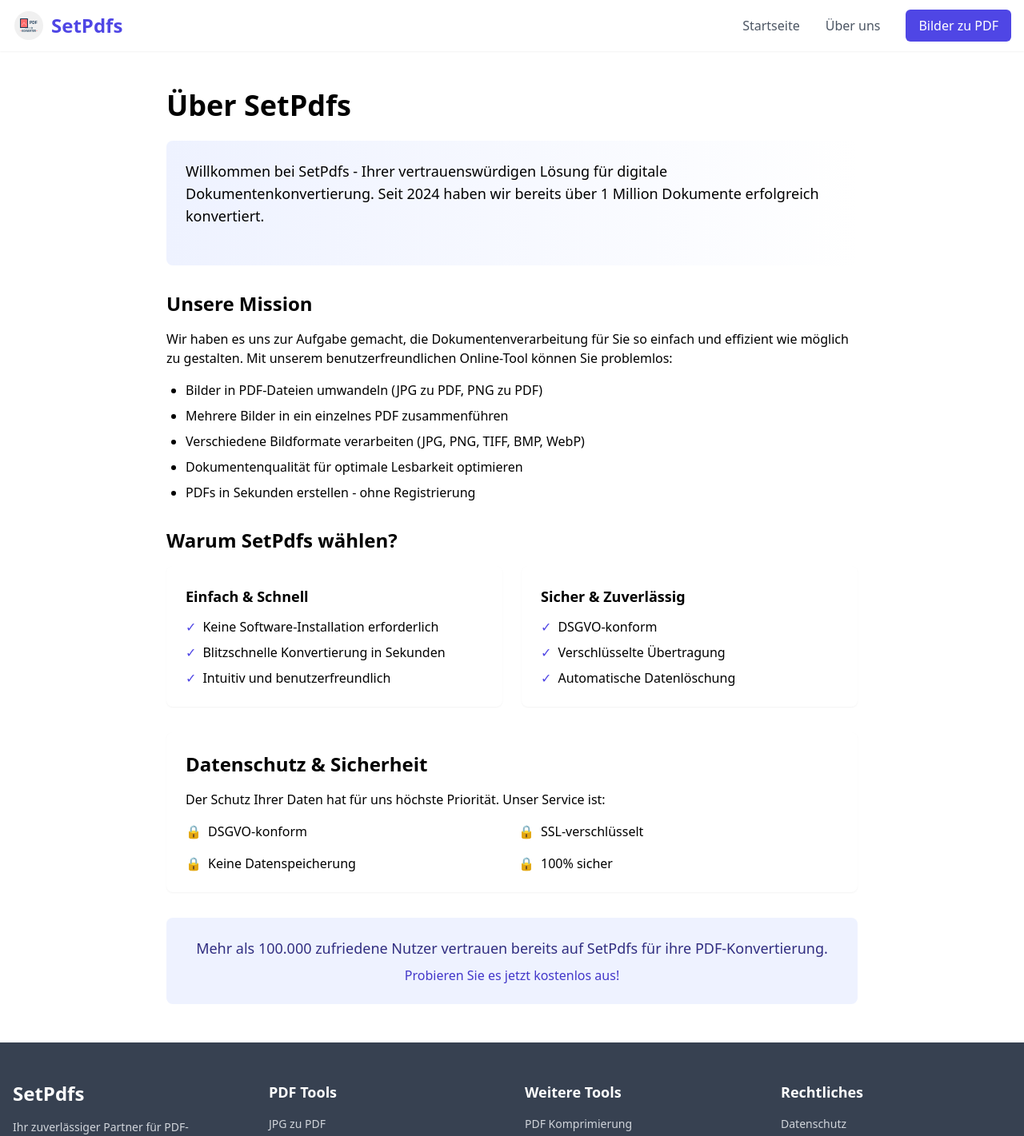
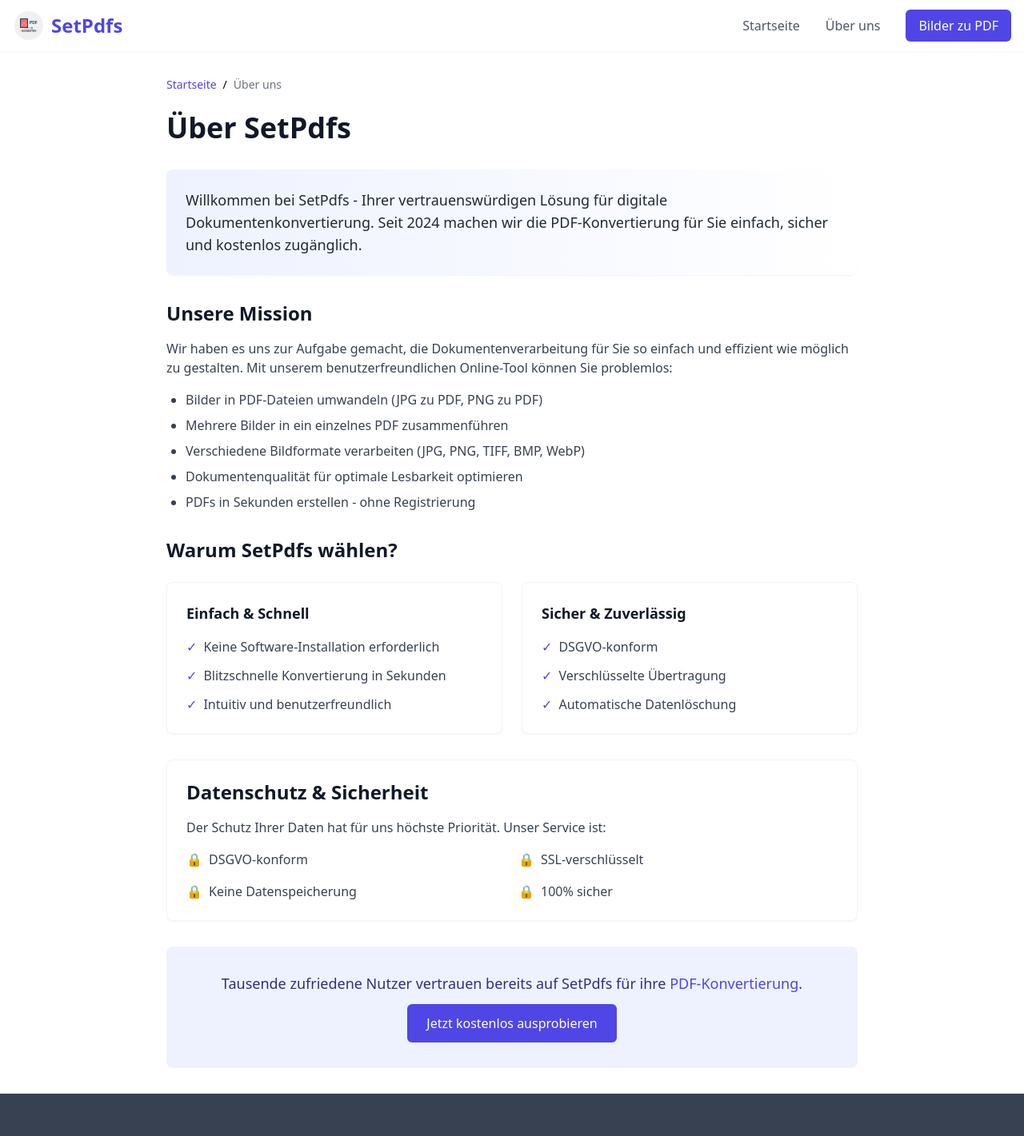
Before and after one commit to Mohdaasif97/SetPdfs, a React (Vite) app: page /uber-uns in a window 1280 px wide. Shown: the top 1421 px of the page at 80% size. Built offline with nearby package versions, Linux system fonts and the light colour scheme.

Commit message:
Updated FAQ schema

```diff
--- a/src/components/AboutUs.jsx
+++ b/src/components/AboutUs.jsx
@@ -1,34 +1,72 @@
 import React from 'react';
 import { Helmet } from 'react-helmet';
+import { Link } from 'react-router-dom';
 
 const AboutUs = () => {
   return (
     <>
-      {/* SEO Meta Tags */}
       <Helmet>
-      <title>Mehrere Bilder zu PDF | Schneller Konverter | Kostenlos & Sicher</title>
-      <meta name="description" content="SetPdfs ist Ihr kostenloser Online-PDF-Konverter. Wandeln Sie JPG, PNG und andere Bildformate sicher und schnell in PDF um. ✓ Keine Installation ✓ DSGVO-konform ✓ Kostenlos" />
+        <title>Mehrere Bilder zu PDF | Schneller Konverter | Kostenlos & Sicher</title>
+        <meta name="description" content="SetPdfs ist Ihr kostenloser Online-PDF-Konverter. Wandeln Sie JPG, PNG und andere Bildformate sicher und schnell in PDF um. ✓ Keine Installation ✓ DSGVO-konform ✓ Kostenlos" />
         <meta name="keywords" content="PDF Konverter, Bilder zu PDF, Online PDF Tool, kostenloser PDF Konverter, sicherer PDF Konverter, DSGVO-konform" />
+        <link rel="canonical" href="https://setpdfs.de/uber-uns" />
+        <meta property="og:title" content="Über SetPdfs - Kostenloser PDF Konverter" />
+        <meta property="og:description" content="Erfahren Sie mehr über unseren kostenlosen Online-PDF-Konverter. ✓ Schnell ✓ Sicher ✓ DSGVO-konform" />
+        <meta property="og:url" content="https://setpdfs.de/uber-uns" />
+        <script type="application/ld+json">
+          {JSON.stringify({
+            "@context": "https://schema.org",
+            "@graph": [
+              {
+                "@type": "AboutPage",
+                "name": "Über SetPdfs",
+                "description": "Erfahren Sie mehr über unseren kostenlosen PDF-Konverter",
+                "url": "https://setpdfs.de/uber-uns",
+                "mainEntity": {
+                  "@type": "WebApplication",
+                  "name": "SetPdfs",
+                  "applicationCategory": "PDF Converter",
+                  "operatingSystem": "Web Browser",
+                  "offers": {
+                    "@type": "Offer",
+                    "price": "0",
+                    "priceCurrency": "EUR"
+                  }
+                }
+              }
+            ]
+          })}
+        </script>
       </Helmet>
 
-      <div className="max-w-4xl mx-auto px-4 py-12">
-        <h1 className="text-4xl font-bold mb-6">Über SetPdfs</h1>
+      <div className="max-w-4xl mx-auto px-4 py-8">
+        <nav className="text-sm mb-6" aria-label="Breadcrumb">
+          <ol className="list-none p-0 inline-flex">
+            <li className="flex items-center">
+              <Link to="/" className="text-indigo-600 hover:text-indigo-700">Startseite</Link>
+              <span className="mx-2">/</span>
+            </li>
+            <li className="text-gray-500">Über uns</li>
+          </ol>
+        </nav>
+
+        <h1 className="text-4xl font-bold mb-8 text-gray-900">Über SetPdfs</h1>
 
         <div className="space-y-8">
-          <section className="bg-gradient-to-r from-indigo-50 to-white p-6 rounded-lg">
-            <p className="text-lg mb-6">
+          <section className="bg-gradient-to-r from-indigo-50 to-white p-6 rounded-lg shadow-sm">
+            <p className="text-lg text-gray-800">
               Willkommen bei SetPdfs - Ihrer vertrauenswürdigen Lösung für digitale Dokumentenkonvertierung.
-              Seit 2024 haben wir bereits über 1 Million Dokumente erfolgreich konvertiert.
+              Seit 2024 machen wir die PDF-Konvertierung für Sie einfach, sicher und kostenlos zugänglich.
             </p>
           </section>
 
           <section>
-            <h2 className="text-2xl font-semibold mb-4">Unsere Mission</h2>
-            <p className="mb-4">
+            <h2 className="text-2xl font-semibold mb-4 text-gray-900">Unsere Mission</h2>
+            <p className="mb-4 text-gray-700">
               Wir haben es uns zur Aufgabe gemacht, die Dokumentenverarbeitung für Sie so einfach und effizient wie möglich zu gestalten.
               Mit unserem benutzerfreundlichen Online-Tool können Sie problemlos:
             </p>
-            <ul className="list-disc pl-6 space-y-2">
+            <ul className="list-disc pl-6 space-y-2 text-gray-700">
               <li>Bilder in PDF-Dateien umwandeln (JPG zu PDF, PNG zu PDF)</li>
               <li>Mehrere Bilder in ein einzelnes PDF zusammenführen</li>
               <li>Verschiedene Bildformate verarbeiten (JPG, PNG, TIFF, BMP, WebP)</li>
@@ -38,96 +76,81 @@ const AboutUs = () => {
           </section>
 
           <section>
-            <h2 className="text-2xl font-semibold mb-4">Warum SetPdfs wählen?</h2>
+            <h2 className="text-2xl font-semibold mb-6 text-gray-900">Warum SetPdfs wählen?</h2>
             <div className="grid md:grid-cols-2 gap-6">
-              <div className="bg-white p-6 rounded-lg shadow-sm">
-                <h3 className="font-semibold text-lg mb-3">Einfach & Schnell</h3>
-                <ul className="space-y-2">
+              <div className="bg-white p-6 rounded-lg shadow-sm border border-gray-100">
+                <h3 className="font-semibold text-lg mb-4 text-gray-900">Einfach & Schnell</h3>
+                <ul className="space-y-3">
                   <li className="flex items-start">
                     <span className="text-indigo-600 mr-2">✓</span>
-                    <span>Keine Software-Installation erforderlich</span>
+                    <span className="text-gray-700">Keine Software-Installation erforderlich</span>
                   </li>
                   <li className="flex items-start">
                     <span className="text-indigo-600 mr-2">✓</span>
-                    <span>Blitzschnelle Konvertierung in Sekunden</span>
+                    <span className="text-gray-700">Blitzschnelle Konvertierung in Sekunden</span>
                   </li>
                   <li className="flex items-start">
                     <span className="text-indigo-600 mr-2">✓</span>
-                    <span>Intuitiv und benutzerfreundlich</span>
+                    <span className="text-gray-700">Intuitiv und benutzerfreundlich</span>
                   </li>
                 </ul>
               </div>
 
-              <div className="bg-white p-6 rounded-lg shadow-sm">
-                <h3 className="font-semibold text-lg mb-3">Sicher & Zuverlässig</h3>
-                <ul className="space-y-2">
+              <div className="bg-white p-6 rounded-lg shadow-sm border border-gray-100">
+                <h3 className="font-semibold text-lg mb-4 text-gray-900">Sicher & Zuverlässig</h3>
+                <ul className="space-y-3">
                   <li className="flex items-start">
                     <span className="text-indigo-600 mr-2">✓</span>
-                    <span>DSGVO-konform</span>
+                    <span className="text-gray-700">DSGVO-konform</span>
                   </li>
                   <li className="flex items-start">
                     <span className="text-indigo-600 mr-2">✓</span>
-                    <span>Verschlüsselte Übertragung</span>
+                    <span className="text-gray-700">Verschlüsselte Übertragung</span>
                   </li>
                   <li className="flex items-start">
                     <span className="text-indigo-600 mr-2">✓</span>
-                    <span>Automatische Datenlöschung</span>
+                    <span className="text-gray-700">Automatische Datenlöschung</span>
                   </li>
                 </ul>
               </div>
             </div>
           </section>
 
-          <section className="bg-white p-6 rounded-lg shadow-sm">
-            <h2 className="text-2xl font-semibold mb-4">Datenschutz & Sicherheit</h2>
-            <p className="mb-4">Der Schutz Ihrer Daten hat für uns höchste Priorität. Unser Service ist:</p>
+          <section className="bg-white p-6 rounded-lg shadow-sm border border-gray-100">
+            <h2 className="text-2xl font-semibold mb-4 text-gray-900">Datenschutz & Sicherheit</h2>
+            <p className="mb-4 text-gray-700">Der Schutz Ihrer Daten hat für uns höchste Priorität. Unser Service ist:</p>
             <ul className="grid md:grid-cols-2 gap-4">
               <li className="flex items-center">
                 <span className="text-indigo-600 mr-2">🔒</span>
-                <span>DSGVO-konform</span>
+                <span className="text-gray-700">DSGVO-konform</span>
               </li>
               <li className="flex items-center">
                 <span className="text-indigo-600 mr-2">🔒</span>
-                <span>SSL-verschlüsselt</span>
+                <span className="text-gray-700">SSL-verschlüsselt</span>
               </li>
               <li className="flex items-center">
                 <span className="text-indigo-600 mr-2">🔒</span>
-                <span>Keine Datenspeicherung</span>
+                <span className="text-gray-700">Keine Datenspeicherung</span>
               </li>
               <li className="flex items-center">
                 <span className="text-indigo-600 mr-2">🔒</span>
-                <span>100% sicher</span>
+                <span className="text-gray-700">100% sicher</span>
               </li>
             </ul>
           </section>
 
-          <section>
-            <div className="bg-indigo-50 p-6 rounded-lg text-center">
-              <p className="text-lg font-medium text-indigo-900">
-                Mehr als 100.000 zufriedene Nutzer vertrauen bereits auf SetPdfs für ihre PDF-Konvertierung.
-              </p>
-              <p className="mt-2 text-indigo-700">
-                Probieren Sie es jetzt kostenlos aus!
-              </p>
-            </div>
+          <section className="bg-indigo-50 p-8 rounded-lg text-center">
+            <p className="text-lg font-medium text-indigo-900 mb-3">
+              Tausende zufriedene Nutzer vertrauen bereits auf SetPdfs für ihre
+              <Link to="/" className="text-indigo-600 hover:text-indigo-700"> PDF-Konvertierung</Link>.
+            </p>
+            <Link
+              to="/"
+              className="inline-block bg-indigo-600 text-white px-6 py-3 rounded-md hover:bg-indigo-700 transition-colors font-medium"
+            >
+              Jetzt kostenlos ausprobieren
+            </Link>
           </section>
-
-          {/* Structured Data for SEO */}
-          <script type="application/ld+json">
-            {JSON.stringify({
-              "@context": "https://schema.org",
-              "@type": "SoftwareApplication",
-              "name": "SetPdfs",
-              "applicationCategory": "WebApplication",
-              "operatingSystem": "Web Browser",
-              "offers": {
-                "@type": "Offer",
-                "price": "0",
-                "priceCurrency": "EUR"
-              },
-              "description": "Online PDF Konverter - Wandeln Sie Bilder kostenlos in PDF um"
-            })}
-          </script>
         </div>
       </div>
     </>
```
Also changed, not shown: public/robots.txt, vercel.json (added), 1 other file (tests, documents, lock files or other folders).
